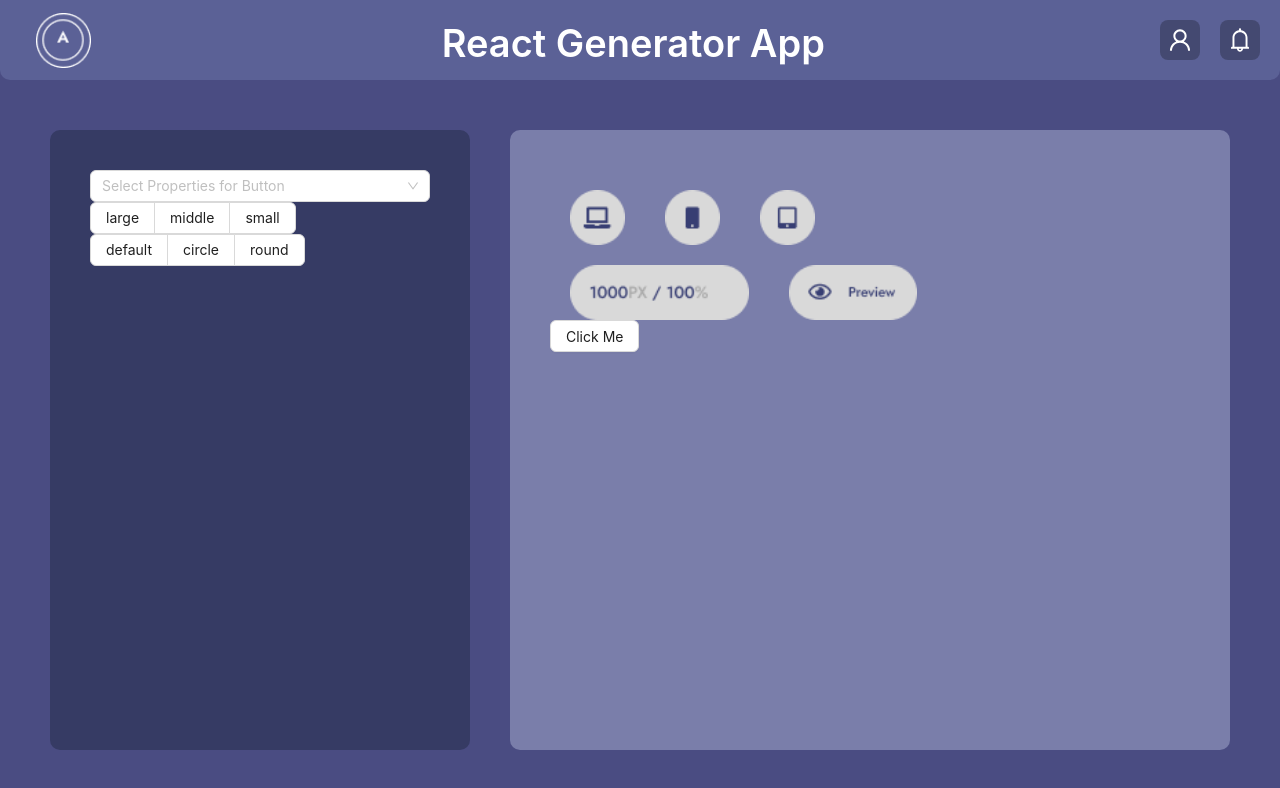
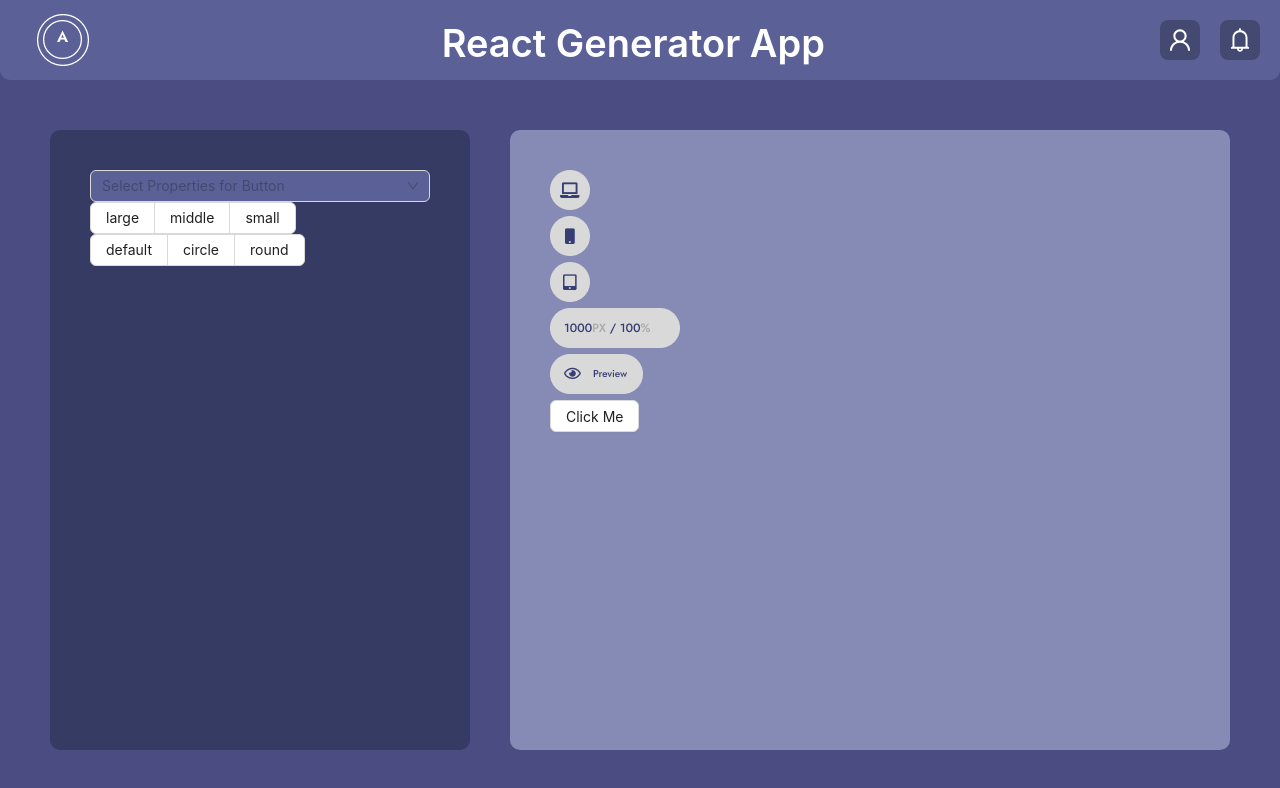
Before and after one commit to dafzal231/react-generator-app, a React (Create React App) app: page / in a window 1280 px wide. Shown: the top 788 px of the page. Built offline with nearby package versions, Linux system fonts and the light colour scheme.

Commit message:
css styling

```diff
--- a/src/styles/globals.css
+++ b/src/styles/globals.css
@@ -145,25 +145,12 @@ div{
 .viewer {
     padding: 40px;
     background-color: var(--cur-pg);
-    background-color: #868BB5CC;
-    justify-content: space-between;
 }
 
-.images-1 {
-    display: flex;
-}
-
-.images-2 {
-    display: flex;
-}
-
-.img:nth-child(1),
-.img:nth-child(2),
-.img:nth-child(3)  {
-    flex-basis: calc(30% / 3);
-    margin: 10px;
-    height: auto;
-    height: 55px;
+.computer-img {
+    background-image: url('../images/laptop.png');
+    width: 100px;
+    height: 50px;
 }
 
 .img:nth-child(4),
@@ -171,3 +158,14 @@ div{
     flex-basis: calc(40% / 2);
     justify-content:space-evenly;
 }
+
+
+.ant-select-selector {
+    background-color: #5B6196 !important;
+}
+
+/* .custom-select option {
+    background: rgba(0, 0, 0, 0.3);
+    color: #fff;
+    text-shadow: 0 1px 0 rgba(0, 0, 0, 0.4);
+} */
```
